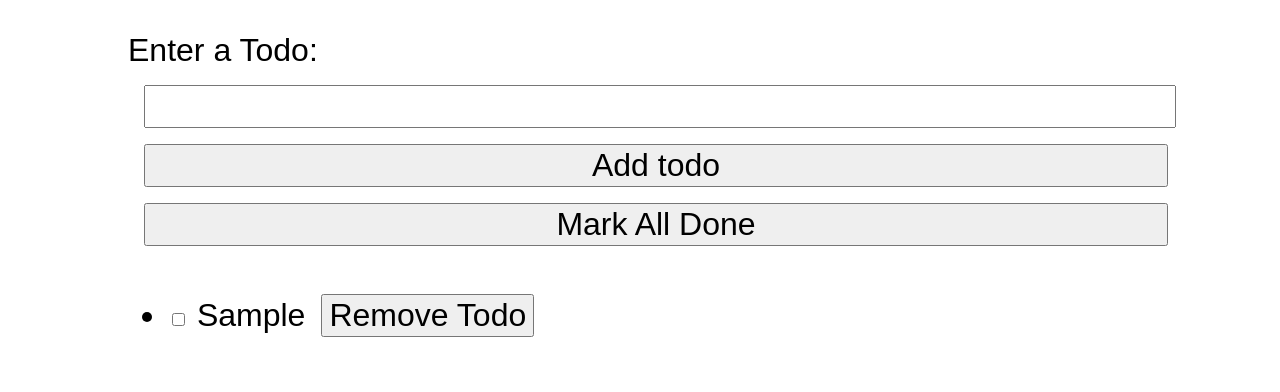
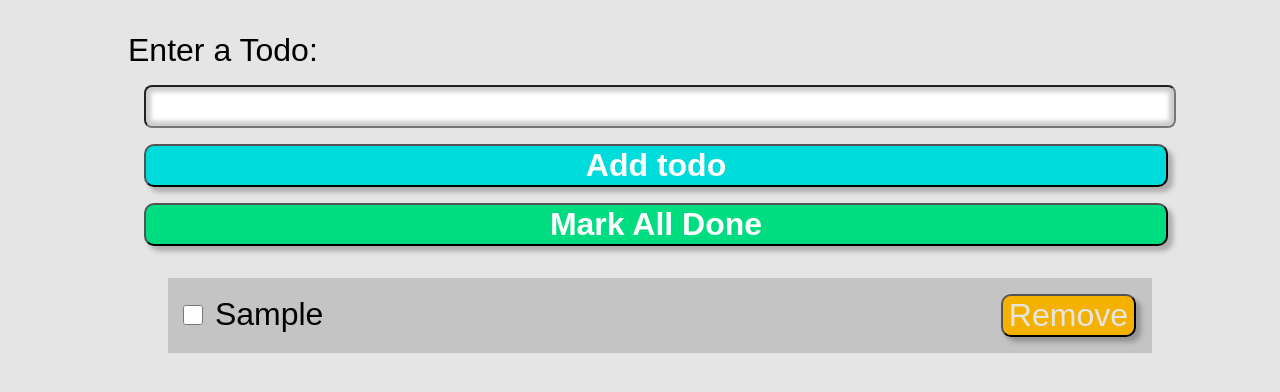
Before and after one commit to rizama/intro-react-hooks-todo, a React (Create React App) app: page / in a window 1280 px wide. Both pictures are taken after typing "Sample" into the empty fields and a click on the button "Mark All Done". Shown: the top 392 px of the page. Built offline with nearby package versions, Linux system fonts and the light colour scheme.

Commit message:
Adding css

```diff
--- a/src/App.js
+++ b/src/App.js
@@ -24,7 +24,7 @@ const App = () => {
   }, [newTodo, todos]);
 
   useEffect(() => {
-    console.log(`todos`, todos);
+    // console.log(`todos`, todos);
   }, [todos])
 
   const addTodo = useCallback((todo, index) => (event) => {
@@ -65,19 +65,19 @@ const App = () => {
           onChange={onNewTodoChange}
         />
         <button className="button-input">Add todo</button>
-        <button className="button-input" onClick={markAll}>Mark All Done</button>
+        <button className="button-mark" onClick={markAll}>Mark All Done</button>
       </form>
       <ul>
         {todos.map((todo, index) => (
-          <li key={todo.id}>
+          <li key={todo.id} className="list">
             <input
-              className=""
+              className="checkbox"
               checked={todo.done}
               type="checkbox"
               onChange={addTodo(todo, index)}
             />
             <span className={todo.done ? 'done' : ''}>  {todo.content}</span>
-            <button className="button-remove" onClick={removeTodo(todo)}>Remove Todo</button>
+            <button className="button-remove" onClick={removeTodo(todo)}>Remove</button>
           </li>
         ))}
       </ul>
--- a/src/index.css
+++ b/src/index.css
@@ -5,6 +5,7 @@ body {
   font-size: 2em;
   width: 80%;
   margin: 0 auto;
+  background: #E5E5E5;
 }
 
 
@@ -16,20 +17,49 @@ body {
   margin: 0.5em;
 } */
 
-.button-input{
+.button-input {
   display: block;
   width: 100%;
   font-family: sans-serif;
   font-size: 1em;
   margin: 0.5em;
+  font-weight: bold;
+  background: #00DCDC;
+  box-shadow: 5px 5px 5px rgba(0, 0, 0, 0.25);
+  border-radius: 10px;
+  color: #FFFFFF;
 }
 
-.button-remove{
+.button-mark {
+  display: block;
+  width: 100%;
   font-family: sans-serif;
   font-size: 1em;
   margin: 0.5em;
+  font-weight: bold;
+  background: #00DC80;
+  box-shadow: 5px 5px 5px rgba(0, 0, 0, 0.25);
+  border-radius: 10px;
+  color: #FFFFFF;
 }
 
+.button-input:hover,
+.button-mark:hover,
+.button-remove:hover,
+.checkbox {
+  cursor: pointer;
+}
+
+.button-remove {
+  font-family: sans-serif;
+  font-size: 1em;
+  margin: 0.5em;
+  background: #F5B100;
+  box-shadow: 5px 5px 5px rgba(0, 0, 0, 0.25);
+  border-radius: 10px;
+  color: #E5E5E5;
+  float: right;
+}
 
 .input-form {
   display: block;
@@ -37,6 +67,9 @@ body {
   font-family: sans-serif;
   font-size: 1em;
   margin: 0.5em;
+  background: #FFFFFF;
+  box-shadow: inset 0px 0px 4px 5px rgba(0, 0, 0, 0.20);
+  border-radius: 8px;
 }
 
 .done {
@@ -45,4 +78,17 @@ body {
 
 .checkbox {
   display: inline;
+  margin-left: 15px;
+  width: 20px;
+  height: 20px;
+  margin-top: 27px;
 }
+
+.list {
+  width: 100%;
+  height: 100%;
+  margin-bottom: 5px;
+  list-style-type: none;
+  display: inline-block;
+  background: #C4C4C4;
+}
```
